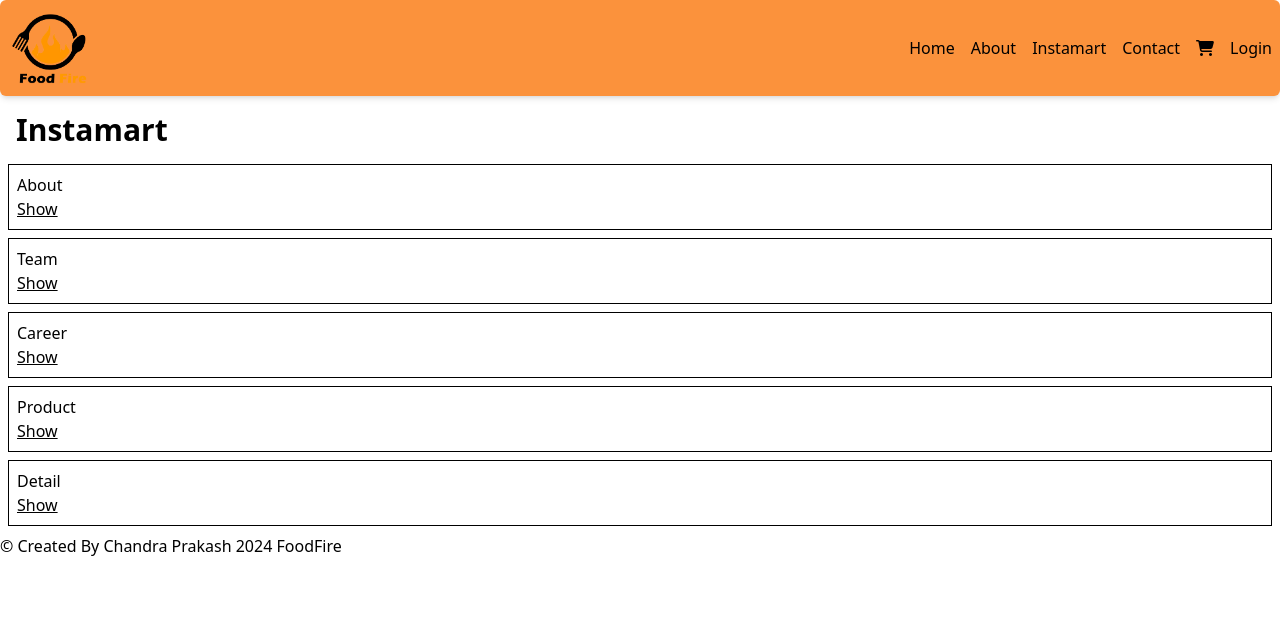
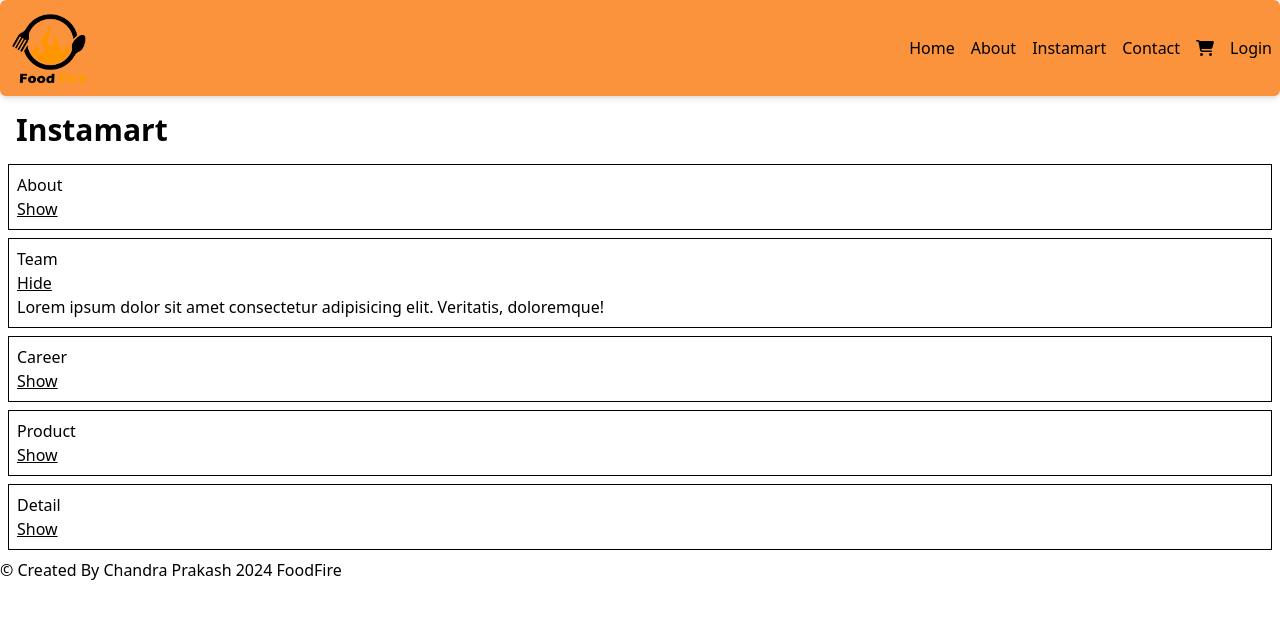
Before and after one commit to ChandraPrakash24/learning-reactJS, a React (Vite) app in the folder chapter-2/: page /instamart in a window 1280 px wide. Shown: the top 618 px of the page. Built offline with nearby package versions, Linux system fonts and the light colour scheme.

Commit message:
Optimizing Collepsable Accordian for instamart

```diff
--- a/chapter-2/src/Components/Instamart.js
+++ b/chapter-2/src/Components/Instamart.js
@@ -1,11 +1,11 @@
 import { useState } from 'react';
 
-const Section = ({ title, discreption, isVisible, setIsVisible }) => {
+const Section = ({ title, discreption, isVisible, setIsVisible, setHide }) => {
   return (
     <div className="border border-black p-2 m-2 ">
       <h2>{title}</h2>
       {isVisible ? (
-        <button className="underline" type="button" onClick={() => setIsVisible()}>
+        <button className="underline" type="button" onClick={() => setHide()}>
           Hide
         </button>
       ) : (
@@ -19,53 +19,16 @@ const Section = ({ title, discreption, isVisible, setIsVisible }) => {
 };
 
 const Instamart = () => {
-  const [sectionConfig, setSectionConfig] = useState({
-    showABout: false,
-    showTeam: false,
-    showCareer: false,
-    showProduct: false,
-    showDetails: false
-  });
+  const [sectionConfig, setSectionConfig] = useState("Team");
 
   return (
     <div>
       <h1 className="font-bold text-3xl m-2 p-2" >Instamart</h1>
-      <Section title={"About"} discreption={"Lorem ipsum dolor sit amet consectetur adipisicing elit. Veritatis, doloremque!"} isVisible={sectionConfig.showABout} setIsVisible={() => setSectionConfig({
-        showABout: true,
-        showTeam: false,
-        showCareer: false,
-        showProduct: false,
-        showDetails: false
-      })} />
-      <Section title={"Team"} discreption={"Lorem ipsum dolor sit amet consectetur adipisicing elit. Veritatis, doloremque!"} isVisible={sectionConfig.showTeam} setIsVisible={() => setSectionConfig({
-        showABout: false,
-        showTeam: true,
-        showCareer: false,
-        showProduct: false,
-        showDetails: false
-      })} />
-      <Section title={"Career"} discreption={"Lorem ipsum dolor sit amet consectetur adipisicing elit. Veritatis, doloremque!"} isVisible={sectionConfig.showCareer} setIsVisible={() => setSectionConfig({
-        showABout: false,
-        showTeam: false,
-        showCareer: true,
-        showProduct: false,
-        showDetails: false
-      })} />
-      <Section title={"Product"} discreption={"Lorem ipsum dolor sit amet consectetur adipisicing elit. Veritatis, doloremque!"} isVisible={sectionConfig.showProduct} setIsVisible={() => setSectionConfig({
-        showABout: false,
-        showTeam: false,
-        showCareer: false,
-        showProduct: true,
-        showDetails: false
-      })} />
-      <Section title={"Detail"} discreption={"Lorem ipsum dolor sit amet consectetur adipisicing elit. Veritatis, doloremque!"} isVisible={sectionConfig.showDetails} setIsVisible={() => setSectionConfig({
-        showABout: false,
-        showTeam: false,
-        showCareer: false,
-        showProduct: false,
-        showDetails: true
-
-      })} />
+      <Section title={"About"} isVisible={sectionConfig === "About"} discreption={"Lorem ipsum dolor sit amet consectetur adipisicing elit. Veritatis, doloremque!"} setIsVisible={() => setSectionConfig("About")} setHide={() => setSectionConfig("None")} />
+      <Section title={"Team"} isVisible={sectionConfig === "Team"} discreption={"Lorem ipsum dolor sit amet consectetur adipisicing elit. Veritatis, doloremque!"} setIsVisible={() => setSectionConfig("Team")} setHide={() => setSectionConfig("None")}/>
+      <Section title={"Career"} isVisible={sectionConfig === "Career"} discreption={"Lorem ipsum dolor sit amet consectetur adipisicing elit. Veritatis, doloremque!"} setIsVisible={() => setSectionConfig("Career")} setHide={() => setSectionConfig("None")}/>
+      <Section title={"Product"} isVisible={sectionConfig === "Product"} discreption={"Lorem ipsum dolor sit amet consectetur adipisicing elit. Veritatis, doloremque!"} setIsVisible={() => setSectionConfig("Product")} setHide={() => setSectionConfig("None")}/>
+      <Section title={"Detail"} isVisible={sectionConfig === "Detail"} discreption={"Lorem ipsum dolor sit amet consectetur adipisicing elit. Veritatis, doloremque!"} setIsVisible={() => setSectionConfig("Detail")} setHide={() => setSectionConfig("None")}/>
     </div>
   );
 };
```
